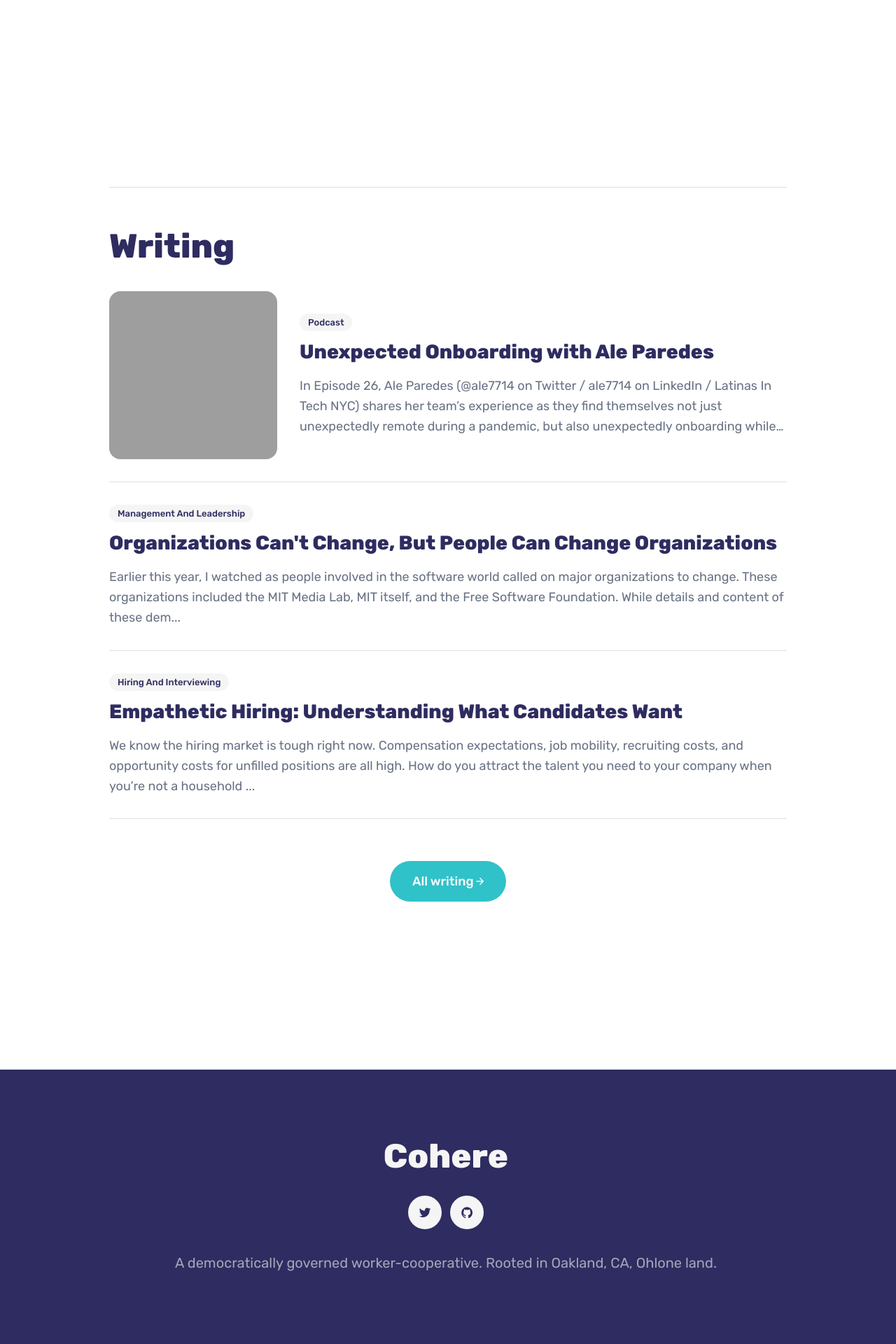
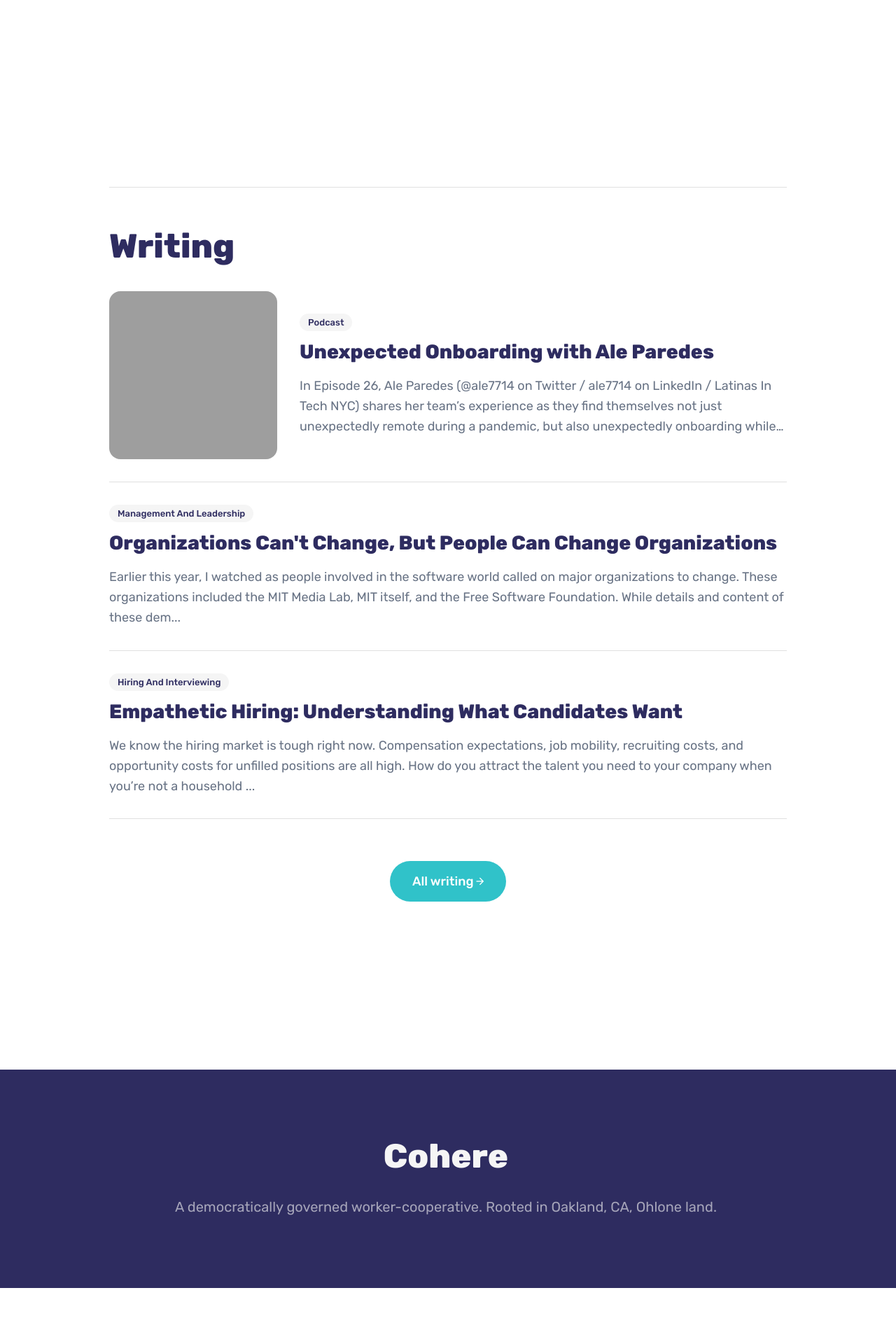
Before and after one commit to cohere-coop/new-website, a Jekyll site: the page built from index.html, in a window 1280 px wide. Shown: the part 1394-3314 px from the top of the page at 70% size. Built offline with Jekyll 4.4.1, drawn with Linux system fonts in a browser that asks for light colours; after the commit the page ends 3234 px from its top, so only the background shows below that.

Commit message:
Remove links to twitter, Github from pages
We're not using either to connect with the reader. And Twitter is... Twitter.

```diff
--- a/_data/settings.yml
+++ b/_data/settings.yml
@@ -26,8 +26,8 @@ author:
   #author__avatar: '/images/01.jpg'
 
 social:
-- {icon: "ion-logo-twitter", link: "https://twitter.com/wecohere"}
-- {icon: "ion-logo-github", link: "https://github.com/wecohere/"}
+# - {icon: "ion-logo-twitter", link: "https://twitter.com/wecohere"}
+# - {icon: "ion-logo-github", link: "https://github.com/wecohere/"}
 # - {icon: "ion-logo-facebook", link: "https://facebook.com"}
 # - {icon: "ion-logo-instagram", link: "https://instagram.com"}
 # - {icon: "ion-logo-pinterest", link: "https://pinterest.com"}
```
